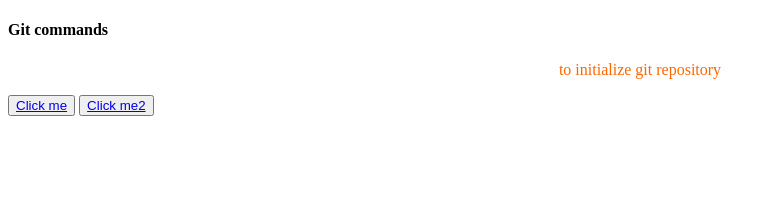
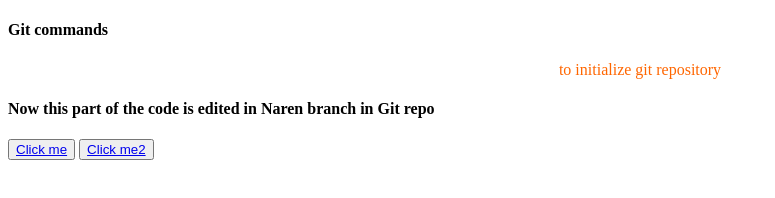
Before and after one commit to NarendranathV13/SampleForGit, a plain HTML site: page index.html in a window 1280 px wide. Shown: the whole page, without its empty margins (0-775 px from the left). Drawn offline with Linux system fonts and the light colour scheme.

Commit message:
Update index.html

```diff
--- a/index.html
+++ b/index.html
@@ -9,6 +9,7 @@
 <body>
     <h4>Git commands</h4>
     <p>to initialize git repository</p>
+    <h4>Now this part of the code is edited in Naren branch in Git repo</h4>
 
     <button><a href="new.html">Click me</a></button>
     <button><a href="new2.html">Click me2</a></button>
```
